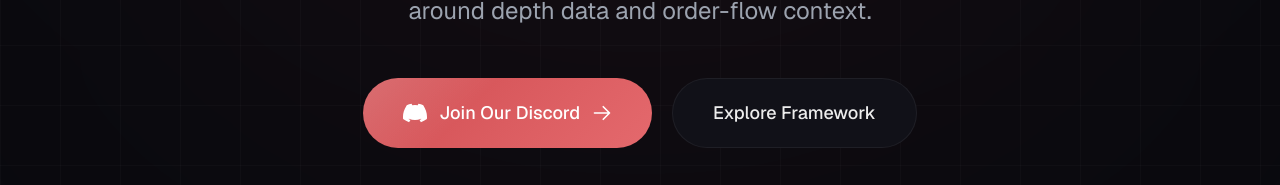
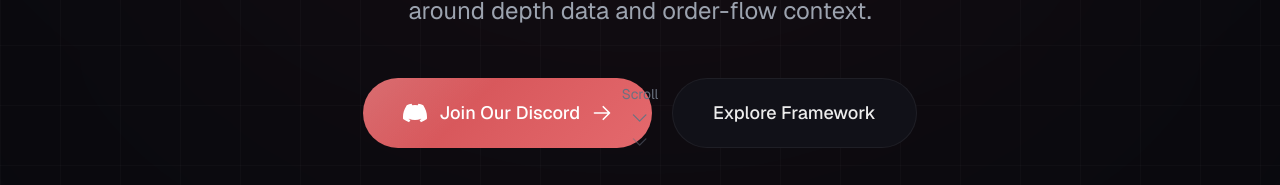
Before and after one commit to CSYHoldings/csy-website, a Next.js app: page /en in a window 1280 px wide. Shown: the part 615-800 px from the top of the page. Built offline with nearby package versions, Linux system fonts and the light colour scheme.

Commit message:
fix: fix scroll indicator

```diff
--- a/src/components/Hero.tsx
+++ b/src/components/Hero.tsx
@@ -1,13 +1,24 @@
 "use client";
 
 import { links } from "@/constants/links";
-import { motion } from "framer-motion";
+import { AnimatePresence, motion } from "framer-motion";
 import { useTranslations } from "next-intl";
+import { useEffect, useState } from "react";
 
 export function Hero() {
   const t = useTranslations("Hero");
+  const [showScroll, setShowScroll] = useState(true);
+
+  useEffect(() => {
+    const handleScroll = () => {
+      setShowScroll(window.scrollY < 80);
+    };
+    window.addEventListener("scroll", handleScroll, { passive: true });
+    return () => window.removeEventListener("scroll", handleScroll);
+  }, []);
 
   return (
+    <>
       <section
         id="home"
         className="relative flex min-h-screen items-center justify-center overflow-hidden"
@@ -30,7 +41,9 @@ export function Hero() {
                 <span className="absolute inline-flex h-full w-full animate-ping rounded-full bg-green-400 opacity-75" />
                 <span className="relative inline-flex h-2.5 w-2.5 rounded-full bg-green-500" />
               </span>
-            <span className="text-base text-text-secondary">{t("badge")}</span>
+              <span className="text-base text-text-secondary">
+                {t("badge")}
+              </span>
             </motion.div>
 
             {/* Heading */}
@@ -72,7 +85,11 @@ export function Hero() {
                 rel="noopener noreferrer"
                 className="group inline-flex items-center justify-center gap-3 rounded-full bg-gradient-accent px-10 py-5 text-lg font-medium text-white transition-all hover:shadow-xl hover:shadow-accent/25 hover:scale-[1.02] active:scale-[0.98]"
               >
-              <svg className="h-6 w-6" viewBox="0 0 24 24" fill="currentColor">
+                <svg
+                  className="h-6 w-6"
+                  viewBox="0 0 24 24"
+                  fill="currentColor"
+                >
                   <path d="M20.317 4.37a19.791 19.791 0 0 0-4.885-1.515.074.074 0 0 0-.079.037c-.21.375-.444.864-.608 1.25a18.27 18.27 0 0 0-5.487 0 12.64 12.64 0 0 0-.617-1.25.077.077 0 0 0-.079-.037A19.736 19.736 0 0 0 3.677 4.37a.07.07 0 0 0-.032.027C.533 9.046-.32 13.58.099 18.057a.082.082 0 0 0 .031.057 19.9 19.9 0 0 0 5.993 3.03.078.078 0 0 0 .084-.028c.462-.63.874-1.295 1.226-1.994a.076.076 0 0 0-.041-.106 13.107 13.107 0 0 1-1.872-.892.077.077 0 0 1-.008-.128 10.2 10.2 0 0 0 .372-.292.074.074 0 0 1 .077-.01c3.928 1.793 8.18 1.793 12.062 0a.074.074 0 0 1 .078.01c.12.098.246.198.373.292a.077.077 0 0 1-.006.127 12.299 12.299 0 0 1-1.873.892.077.077 0 0 0-.041.107c.36.698.772 1.362 1.225 1.993a.076.076 0 0 0 .084.028 19.839 19.839 0 0 0 6.002-3.03.077.077 0 0 0 .032-.054c.5-5.177-.838-9.674-3.549-13.66a.061.061 0 0 0-.031-.03z" />
                 </svg>
                 {t("primaryCta")}
@@ -106,7 +123,10 @@ export function Hero() {
               className="mt-24 grid w-full max-w-3xl grid-cols-2 gap-10 sm:grid-cols-4 sm:gap-16"
             >
               {[
-              { value: t("stats.marketValue"), label: t("stats.marketLabel") },
+                {
+                  value: t("stats.marketValue"),
+                  label: t("stats.marketLabel"),
+                },
                 { value: t("stats.liveValue"), label: t("stats.liveLabel") },
                 { value: t("stats.depthValue"), label: t("stats.depthLabel") },
                 { value: t("stats.dailyValue"), label: t("stats.dailyLabel") },
@@ -123,18 +143,23 @@ export function Hero() {
             </motion.div>
           </div>
         </div>
+      </section>
 
-      {/* Scroll indicator */}
+      {/* Scroll indicator — fixed to viewport bottom, fades out on scroll */}
+      <AnimatePresence>
+        {showScroll && (
           <motion.div
+            key="scroll-indicator"
             initial={{ opacity: 0 }}
             animate={{ opacity: 1 }}
-        transition={{ delay: 1.5, duration: 1 }}
-        className="absolute bottom-10 left-1/2 -translate-x-1/2"
+            exit={{ opacity: 0 }}
+            transition={{ duration: 0.4 }}
+            className="fixed bottom-5 md:bottom-10 left-1/2 z-50 -translate-x-1/2 pointer-events-none"
           >
             <motion.div
               animate={{ y: [0, 8, 0] }}
               transition={{ repeat: Infinity, duration: 2, ease: "easeInOut" }}
-          className="flex flex-col items-center gap-2"
+              className="flex flex-col items-center gap-1"
             >
               <span className="text-sm text-text-tertiary">{t("scroll")}</span>
               <svg
@@ -150,8 +175,23 @@ export function Hero() {
                   d="M19.5 8.25l-7.5 7.5-7.5-7.5"
                 />
               </svg>
+              <svg
+                className="h-5 w-5 text-text-tertiary opacity-50"
+                fill="none"
+                viewBox="0 0 24 24"
+                strokeWidth={1.5}
+                stroke="currentColor"
+              >
+                <path
+                  strokeLinecap="round"
+                  strokeLinejoin="round"
+                  d="M19.5 8.25l-7.5 7.5-7.5-7.5"
+                />
+              </svg>
             </motion.div>
           </motion.div>
-    </section>
+        )}
+      </AnimatePresence>
+    </>
   );
 }
```
Lines whose indentation alone changed are shown as unchanged.
